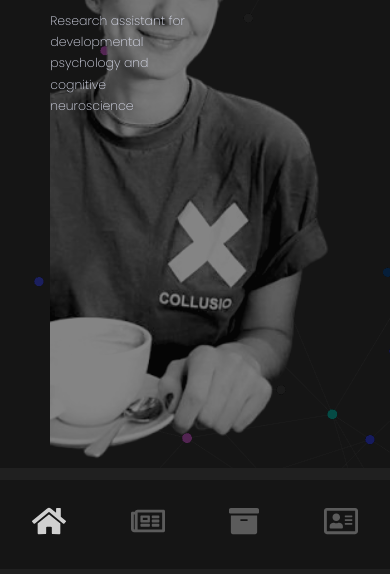
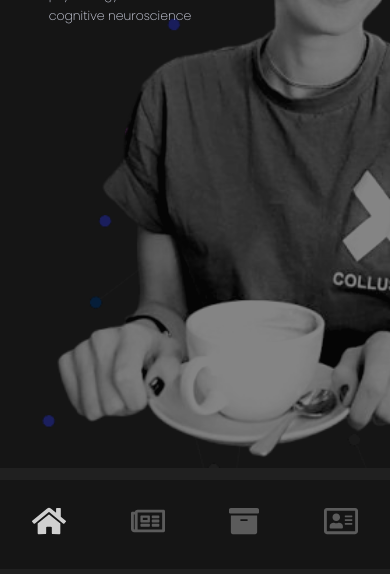
Before and after one commit to lydiabrundisch/lydiabrundisch, a plain HTML site: page index.html in a window 390 px wide. Shown: the part 270-844 px from the top of the page. Drawn offline with Linux system fonts and the light colour scheme.

Commit message:
Mobile optimization

```diff
--- a/styles/style_test.css
+++ b/styles/style_test.css
@@ -20,10 +20,11 @@ body {
   display: grid;
   grid-template-columns: repeat(8, 1fr);
   grid-template-rows: repeat(12, 1fr);
-  gap: 1.5vh 1.5vh;
+  gap: 1.5vh 0;
   height: 100vh;
   margin-top: -1.5vh;
   margin-bottom: -1.5vh;
+  overflow: clip;
 }
 
 h1 {
@@ -135,7 +136,7 @@ a:hover {
 		grid-area: 1 / 1 / 2 / 9;
 	}
 	.main {
-		grid-area: 2 / 1 / 13 / 9;
+		grid-area: 1 / 1 / 12 / 9;
 	}
 }
 
@@ -168,8 +169,11 @@ a:hover {
 }
 
 .hero-obsidian {
-	background-position: bottom;
 	position: absolute;
+}
+
+.hero-obsidian img {
+	min-width: 125%;
 }
 
 .hero-overlay {
@@ -190,21 +194,27 @@ a:hover {
 .profile-image {
   grid-area: 3 / 5 / 12 / 7;
   display: flex;
-  justify-content: right;
+  justify-content: normal
   z-index: 100;
 }
 
 .profile-image img {
   filter: contrast(1.2);
+  min-height: 100%;
 }
 
 @media (max-width: 1000px) {
 	.text {
-		grid-area: 3 / 2 / 12 / 5;
+		grid-area: 2 / 2 / 12 / 5;
 	}
 	.profile-image {
-  		grid-area: 3 / 2 / 12 / 8;
-		overflow: clip;
+		grid-area: 2 / 4 / 12 / 7;
+	}
+}
+
+@media (max-width: 600px) {
+	.profile-image {
+		grid-area: 2 / 2 / 12 / 7;
 	}
 }
 
```
